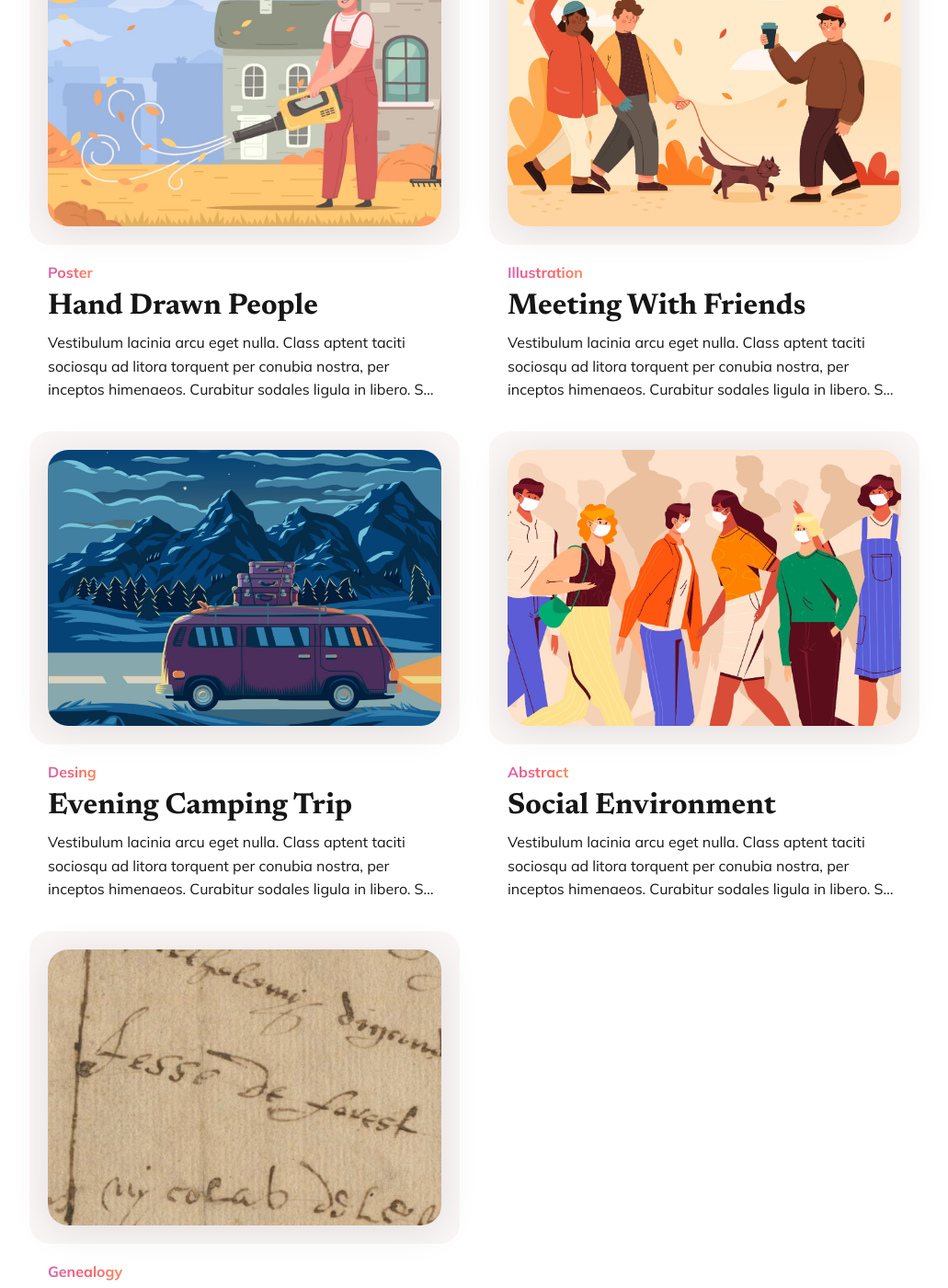
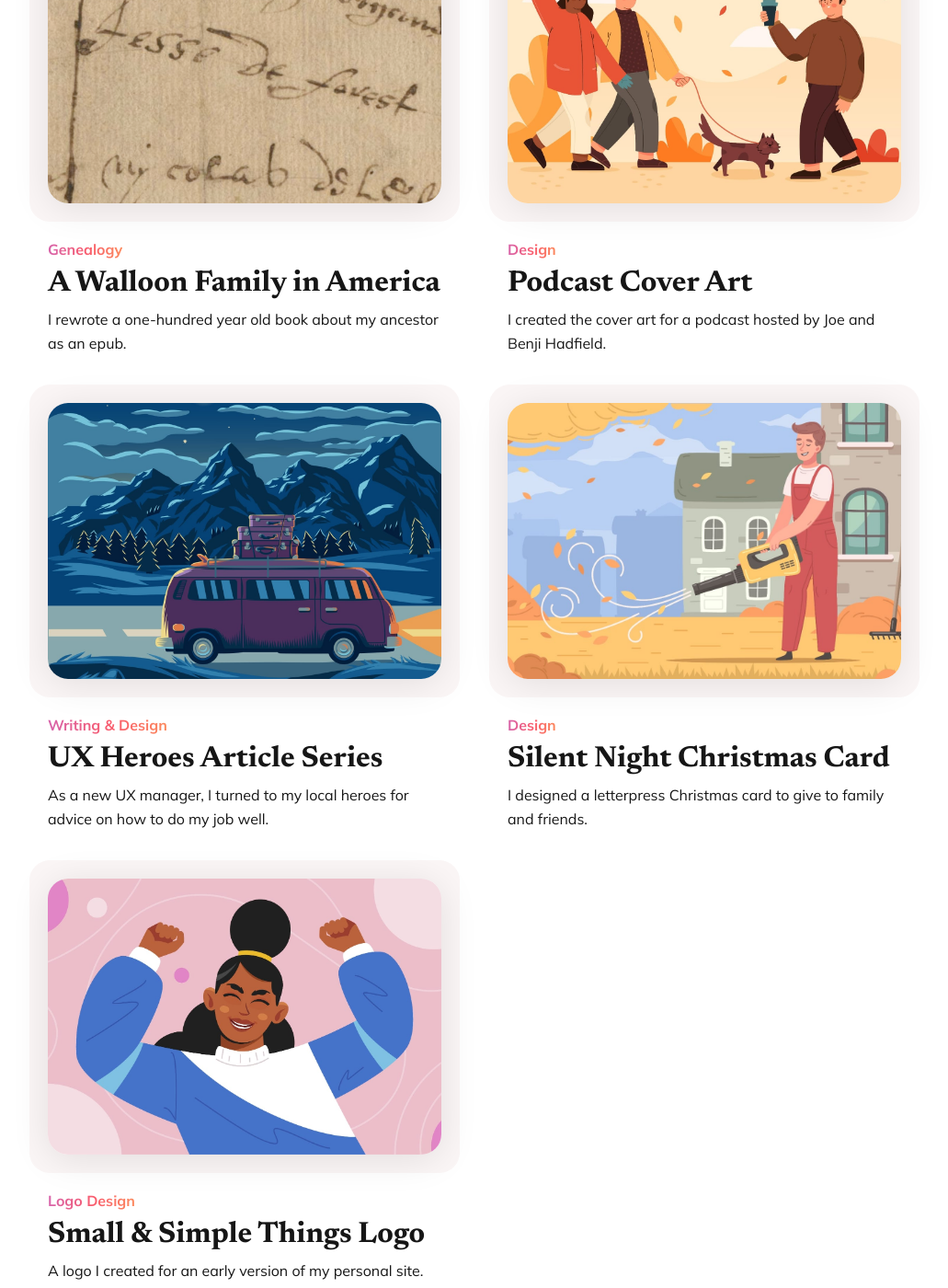
Before and after one commit to tomdeforest/tomdeforest.github.io, a Jekyll site: the page built from projects/index.html, in a window 1280 px wide and 1400 px high, scrolled down 1508 px. Shown: the whole window at 92% size, without its empty margins (124-1155 px from the left). Built offline with Jekyll 4.4.1, drawn with Linux system fonts in a browser that asks for light colours; some of the changed text lies outside the part shown.

Commit message:
Roughed in the projects.

```diff
--- /dev/null
+++ b/_projects/2011-01-07-small-and-simple-things-logo.md
@@ -0,0 +1,17 @@
+---
+title: Small & Simple Things Logo
+subtitle: Logo Design
+summary: A logo I created for an early version of my personal site.
+client: Myself
+tools: HTML, CSS
+date: 2011-01-07 08:01:35 +0300
+image: '/images/project-4.jpg'
+---
+
+<div class="gallery-box">
+  <div class="gallery">
+    <img src="/images/example-1.jpg" loading="lazy" alt="Project">
+    <img src="/images/example-2.jpg" loading="lazy" alt="Project">
+  </div>
+  <em>Gallery / <a href="https://www.freepik.com/" target="_blank">Freepic</a></em>
+</div>
--- a/_projects/2023-01-08-team-collaboration.md
+++ b/_projects/2011-12-25-silent-night-christmas-card.md
@@ -1,10 +1,9 @@
 ---
-title: Team Collaboration
-subtitle: Abstract
-summary: Vestibulum lacinia arcu eget nulla. Class aptent taciti sociosqu ad litora torquent per conubia nostra, per inceptos himenaeos. Curabitur sodales ligula in libero. Sed dignissim lacinia nunc curabitur tortor.
-client: Anvod Studio
-date: 2023-01-08 08:01:35 +0300
-image: '/images/project-3.jpg'
+title: Silent Night Christmas Card
+subtitle: Design
+summary: I designed a letterpress Christmas card to give to family and friends.
+date: 2011-12-25 08:01:35 +0300
+image: '/images/project-6.jpg'
 ---
 
 Proin quam. Etiam ultrices. Suspendisse in justo eu magna luctus suscipit. Sed lectus. Integer euismod lacus luctus magna. Quisque cursus, metus vitae pharetra auctor, sem massa mattis sem, at interdum magna augue eget diam. Vestibulum ante ipsum primis in faucibus orci luctus et ultrices posuere cubilia Curae. Donec lacus viverran, blandit vel, egestas et, augue. Vestibulum tincidunt malesuada tellus enim ultrices.
--- /dev/null
+++ b/_projects/2013-05-03-ux-hero-series.md
@@ -0,0 +1,8 @@
+---
+title: UX Heroes Article Series
+subtitle: Writing & Design
+summary: As a new UX manager, I turned to my local heroes for advice on how to do my job well.
+tools: HTML, CSS
+date: 2013-05-03 08:01:35 +0300
+image: '/images/project-8.jpg'
+---
--- /dev/null
+++ b/_projects/2019-04-02-best-book-brothers.md
@@ -0,0 +1,10 @@
+---
+title: Podcast Cover Art
+subtitle: Design
+summary: I created the cover art for a podcast hosted by Joe and Benji Hadfield.
+tools: Illustrator
+date: 2019-04-02-08:01:35 +0300
+image: '/images/project-7.jpg'
+---
+
+<p>The <a href="https://itunes.apple.com/us/podcast/id1369662613" rel="nofollow noreferrer"><em>Best Book Brothers</em> podcast</a> is produced by Joe and Benji Hadfield. They started the podcast as a way to stay connected with each and share their diverse and wandering interests with the wider world. I thoroughly enjoy their quirky sense of humor and intense curiosity, and I'm sure you will, too.</p>
--- a/_projects/2023-01-06-autumn-season.md
+++ b/_projects/2022-09-21-fall-spot-illustrations.md
@@ -1,10 +1,10 @@
 ---
-title: Autumn Season
-subtitle: Vectors
-summary: Vestibulum lacinia arcu eget nulla. Class aptent taciti sociosqu ad litora torquent per conubia nostra, per inceptos himenaeos. Curabitur sodales ligula in libero. Sed dignissim lacinia nunc curabitur tortor.
-client: Anvod Studio
-tools: 1. Illustrator 2. Procreate
-date: 2023-01-06 08:01:35 +0300
+title: Fall Spot Illustrations
+subtitle: Illustration
+summary: A series of spot illustrations for the fall season.
+client: Stock for Sale
+tools: Procreate
+date: 2022-09-21 08:01:35 +0300
 image: '/images/project-5.jpg'
 ---
 
--- /dev/null
+++ b/_projects/2022-10-15-woodroad-gear-tshirts.md
@@ -0,0 +1,16 @@
+---
+title: Woodroad Gear Co. T-shirts
+subtitle: Design
+summary: The owners of Woodroad Gear Co. commissioned me to design a collection of t-shirts for 2023. I aligned with their existing style and extended it to include new fonts to give a fresh feeling for the new season.
+client: Woodroad Gear Co.
+date: 2022-10-15 08:01:35 +0300
+image: '/images/project-3.jpg'
+---
+
+<div class="gallery-box">
+  <div class="gallery">
+    <img src="/images/example-1.jpg" loading="lazy" alt="Project">
+    <img src="/images/example-2.jpg" loading="lazy" alt="Project">
+  </div>
+  <em>Gallery / <a href="https://www.freepik.com/" target="_blank">Freepic</a></em>
+</div>
--- a/_projects/2023-01-02-social-environment.md
+++ /dev/null
@@ -1,38 +0,0 @@
----
-title: Social Environment
-subtitle: Abstract
-summary: Vestibulum lacinia arcu eget nulla. Class aptent taciti sociosqu ad litora torquent per conubia nostra, per inceptos himenaeos. Curabitur sodales ligula in libero. Sed dignissim lacinia nunc curabitur tortor.
-client: Anvod Studio
-tools: 1. Figma 2. Illustrator 3. Procreate
-date: 2023-01-02 08:01:35 +0300
-image: '/images/project-9.jpg'
----
-
-Proin quam. Etiam ultrices. Suspendisse in justo eu magna luctus suscipit. Sed lectus. Integer euismod lacus luctus magna. Quisque cursus, metus vitae pharetra auctor, sem massa mattis sem, at interdum magna augue eget diam. Vestibulum ante ipsum primis in faucibus orci luctus et ultrices posuere cubilia Curae. Donec lacus viverran, blandit vel, egestas et, augue. Vestibulum tincidunt malesuada tellus enim ultrices.
-
-## The Benefits of Custom Illustrations
-
-Etiam ultrices. Suspendisse in justo eu magna luctus suscipit. Sed lectus. Integer euismod lacus luctus magna. Quisque cursus, metus vitae pharetra auctor, sem massa mattis sem, at interdum magna. Ut orci risus, accumsan porttitor, cursus quis.
-
-<div class="gallery-box">
-  <div class="gallery">
-    <img src="/images/example-1.jpg" loading="lazy" alt="Project">
-    <img src="/images/example-2.jpg" loading="lazy" alt="Project">
-  </div>
-  <em>Gallery / <a href="https://www.freepik.com/" target="_blank">Freepic</a></em>
-</div>
-
-Vestibulum tincidunt malesuada tellus. Ut ultrices ultrices enim. Curabitur sit amet mauris. Morbi in dui quis est pulvinar ullamcorper. Nulla facilisi. Integer lacinia sollicitudin massa. Cras metus. Aenean lectus elit, fermentum non, convallis sagit.
-
-> The longer I live, the more I realize that I am never wrong about anything, and that all the pains I have so humbly taken to verify my notions have only wasted my time!
->
-> <cite>– George Bernard Shaw</cite>
-
-Nulla quam. Aenean laoreet. Vestibulum nisi lectus, commodo ac, facilisis ac, ultricies eu, pede. Ut orci risus, accumsan porttitor, cursus quis, aliquet eget, justo. Sed pretium blandit orci. Ut eu diam at pede suscipit sodales. Aenean lectus elit, fermentum non, convallis id, sagittis at, neque. Nullam mauris orci, aliquet et, iaculis et, viverra vitae, ligula. Nulla ut felis in purus aliquam imperdiet. Praesent libero. Sed cursus ante dapibus diam. Sed nisi. Nulla quis sem at nibh elementum imperdiet.
-
-- Etiam ultrices. Suspendisse in justo massa fusce non tortor.
-- Quisque volutpat condimentum velit class aptent taciti sodales.
-- Aenean lectus elit fermentum non convallis id sagittis neque porttitor.
-- Morbi lectus risus iaculis vel suscipit luctus nostra non massa.
-
-Vestibulum ante ipsum primis in faucibus orci luctus et ultrices posuere cubilia Curae. Morbi lacinia molestie dui. Praesent blandit dolor. Sed non quam. In vel mi sit amet augue congue elementum. Morbi in ipsum sit amet pede facilisis laoreet. Donec lacus nunc, viverra nec, blandit vel, egestas et, augue. Vestibulum tincidunt. Pellentesque nibh. Aenean quam. In scelerisque sem at dolor. Maecenas mattis. Sed convallis sem.
--- a/_projects/2023-01-03-evening-camping-trip.md
+++ /dev/null
@@ -1,37 +0,0 @@
----
-title: Evening Camping Trip
-subtitle: Desing
-summary: Vestibulum lacinia arcu eget nulla. Class aptent taciti sociosqu ad litora torquent per conubia nostra, per inceptos himenaeos. Curabitur sodales ligula in libero. Sed dignissim lacinia nunc curabitur tortor.
-tools: 1. Illustrator 2. Procreate
-date: 2023-01-03 08:01:35 +0300
-image: '/images/project-8.jpg'
----
-
-Proin quam. Etiam ultrices. Suspendisse in justo eu magna luctus suscipit. Sed lectus. Integer euismod lacus luctus magna. Quisque cursus, metus vitae pharetra auctor, sem massa mattis sem, at interdum magna augue eget diam. Vestibulum ante ipsum primis in faucibus orci luctus et ultrices posuere cubilia Curae. Donec lacus viverran, blandit vel, egestas et, augue. Vestibulum tincidunt malesuada tellus enim ultrices.
-
-## The Benefits of Custom Illustrations
-
-Etiam ultrices. Suspendisse in justo eu magna luctus suscipit. Sed lectus. Integer euismod lacus luctus magna. Quisque cursus, metus vitae pharetra auctor, sem massa mattis sem, at interdum magna. Ut orci risus, accumsan porttitor, cursus quis.
-
-<div class="gallery-box">
-  <div class="gallery">
-    <img src="/images/example-1.jpg" loading="lazy" alt="Project">
-    <img src="/images/example-2.jpg" loading="lazy" alt="Project">
-  </div>
-  <em>Gallery / <a href="https://www.freepik.com/" target="_blank">Freepic</a></em>
-</div>
-
-Vestibulum tincidunt malesuada tellus. Ut ultrices ultrices enim. Curabitur sit amet mauris. Morbi in dui quis est pulvinar ullamcorper. Nulla facilisi. Integer lacinia sollicitudin massa. Cras metus. Aenean lectus elit, fermentum non, convallis sagit.
-
-> The longer I live, the more I realize that I am never wrong about anything, and that all the pains I have so humbly taken to verify my notions have only wasted my time!
->
-> <cite>– George Bernard Shaw</cite>
-
-Nulla quam. Aenean laoreet. Vestibulum nisi lectus, commodo ac, facilisis ac, ultricies eu, pede. Ut orci risus, accumsan porttitor, cursus quis, aliquet eget, justo. Sed pretium blandit orci. Ut eu diam at pede suscipit sodales. Aenean lectus elit, fermentum non, convallis id, sagittis at, neque. Nullam mauris orci, aliquet et, iaculis et, viverra vitae, ligula. Nulla ut felis in purus aliquam imperdiet. Praesent libero. Sed cursus ante dapibus diam. Sed nisi. Nulla quis sem at nibh elementum imperdiet.
-
-- Etiam ultrices. Suspendisse in justo massa fusce non tortor.
-- Quisque volutpat condimentum velit class aptent taciti sodales.
-- Aenean lectus elit fermentum non convallis id sagittis neque porttitor.
-- Morbi lectus risus iaculis vel suscipit luctus nostra non massa.
-
-Vestibulum ante ipsum primis in faucibus orci luctus et ultrices posuere cubilia Curae. Morbi lacinia molestie dui. Praesent blandit dolor. Sed non quam. In vel mi sit amet augue congue elementum. Morbi in ipsum sit amet pede facilisis laoreet. Donec lacus nunc, viverra nec, blandit vel, egestas et, augue. Vestibulum tincidunt. Pellentesque nibh. Aenean quam. In scelerisque sem at dolor. Maecenas mattis. Sed convallis sem.
--- a/_projects/2023-01-04-meeting-with-friends.md
+++ /dev/null
@@ -1,37 +0,0 @@
----
-title: Meeting With Friends
-subtitle: Illustration
-summary: Vestibulum lacinia arcu eget nulla. Class aptent taciti sociosqu ad litora torquent per conubia nostra, per inceptos himenaeos. Curabitur sodales ligula in libero. Sed dignissim lacinia nunc curabitur tortor.
-tools: 1. Illustrator 2. Procreate
-date: 2023-01-04 08:01:35 +0300
-image: '/images/project-7.jpg'
----
-
-Proin quam. Etiam ultrices. Suspendisse in justo eu magna luctus suscipit. Sed lectus. Integer euismod lacus luctus magna. Quisque cursus, metus vitae pharetra auctor, sem massa mattis sem, at interdum magna augue eget diam. Vestibulum ante ipsum primis in faucibus orci luctus et ultrices posuere cubilia Curae. Donec lacus viverran, blandit vel, egestas et, augue. Vestibulum tincidunt malesuada tellus enim ultrices.
-
-## The Benefits of Custom Illustrations
-
-Etiam ultrices. Suspendisse in justo eu magna luctus suscipit. Sed lectus. Integer euismod lacus luctus magna. Quisque cursus, metus vitae pharetra auctor, sem massa mattis sem, at interdum magna. Ut orci risus, accumsan porttitor, cursus quis.
-
-<div class="gallery-box">
-  <div class="gallery">
-    <img src="/images/example-1.jpg" loading="lazy" alt="Project">
-    <img src="/images/example-2.jpg" loading="lazy" alt="Project">
-  </div>
-  <em>Gallery / <a href="https://www.freepik.com/" target="_blank">Freepic</a></em>
-</div>
-
-Vestibulum tincidunt malesuada tellus. Ut ultrices ultrices enim. Curabitur sit amet mauris. Morbi in dui quis est pulvinar ullamcorper. Nulla facilisi. Integer lacinia sollicitudin massa. Cras metus. Aenean lectus elit, fermentum non, convallis sagit.
-
-> The longer I live, the more I realize that I am never wrong about anything, and that all the pains I have so humbly taken to verify my notions have only wasted my time!
->
-> <cite>– George Bernard Shaw</cite>
-
-Nulla quam. Aenean laoreet. Vestibulum nisi lectus, commodo ac, facilisis ac, ultricies eu, pede. Ut orci risus, accumsan porttitor, cursus quis, aliquet eget, justo. Sed pretium blandit orci. Ut eu diam at pede suscipit sodales. Aenean lectus elit, fermentum non, convallis id, sagittis at, neque. Nullam mauris orci, aliquet et, iaculis et, viverra vitae, ligula. Nulla ut felis in purus aliquam imperdiet. Praesent libero. Sed cursus ante dapibus diam. Sed nisi. Nulla quis sem at nibh elementum imperdiet.
-
-- Etiam ultrices. Suspendisse in justo massa fusce non tortor.
-- Quisque volutpat condimentum velit class aptent taciti sodales.
-- Aenean lectus elit fermentum non convallis id sagittis neque porttitor.
-- Morbi lectus risus iaculis vel suscipit luctus nostra non massa.
-
-Vestibulum ante ipsum primis in faucibus orci luctus et ultrices posuere cubilia Curae. Morbi lacinia molestie dui. Praesent blandit dolor. Sed non quam. In vel mi sit amet augue congue elementum. Morbi in ipsum sit amet pede facilisis laoreet. Donec lacus nunc, viverra nec, blandit vel, egestas et, augue. Vestibulum tincidunt. Pellentesque nibh. Aenean quam. In scelerisque sem at dolor. Maecenas mattis. Sed convallis sem.
--- a/_projects/2023-01-05-hand-drawn-people.md
+++ /dev/null
@@ -1,36 +0,0 @@
----
-title: Hand Drawn People
-subtitle: Poster
-summary: Vestibulum lacinia arcu eget nulla. Class aptent taciti sociosqu ad litora torquent per conubia nostra, per inceptos himenaeos. Curabitur sodales ligula in libero. Sed dignissim lacinia nunc curabitur tortor.
-date: 2023-01-05 08:01:35 +0300
-image: '/images/project-6.jpg'
----
-
-Proin quam. Etiam ultrices. Suspendisse in justo eu magna luctus suscipit. Sed lectus. Integer euismod lacus luctus magna. Quisque cursus, metus vitae pharetra auctor, sem massa mattis sem, at interdum magna augue eget diam. Vestibulum ante ipsum primis in faucibus orci luctus et ultrices posuere cubilia Curae. Donec lacus viverran, blandit vel, egestas et, augue. Vestibulum tincidunt malesuada tellus enim ultrices.
-
-## The Benefits of Custom Illustrations
-
-Etiam ultrices. Suspendisse in justo eu magna luctus suscipit. Sed lectus. Integer euismod lacus luctus magna. Quisque cursus, metus vitae pharetra auctor, sem massa mattis sem, at interdum magna. Ut orci risus, accumsan porttitor, cursus quis.
-
-<div class="gallery-box">
-  <div class="gallery">
-    <img src="/images/example-1.jpg" loading="lazy" alt="Project">
-    <img src="/images/example-2.jpg" loading="lazy" alt="Project">
-  </div>
-  <em>Gallery / <a href="https://www.freepik.com/" target="_blank">Freepic</a></em>
-</div>
-
-Vestibulum tincidunt malesuada tellus. Ut ultrices ultrices enim. Curabitur sit amet mauris. Morbi in dui quis est pulvinar ullamcorper. Nulla facilisi. Integer lacinia sollicitudin massa. Cras metus. Aenean lectus elit, fermentum non, convallis sagit.
-
-> The longer I live, the more I realize that I am never wrong about anything, and that all the pains I have so humbly taken to verify my notions have only wasted my time!
->
-> <cite>– George Bernard Shaw</cite>
-
-Nulla quam. Aenean laoreet. Vestibulum nisi lectus, commodo ac, facilisis ac, ultricies eu, pede. Ut orci risus, accumsan porttitor, cursus quis, aliquet eget, justo. Sed pretium blandit orci. Ut eu diam at pede suscipit sodales. Aenean lectus elit, fermentum non, convallis id, sagittis at, neque. Nullam mauris orci, aliquet et, iaculis et, viverra vitae, ligula. Nulla ut felis in purus aliquam imperdiet. Praesent libero. Sed cursus ante dapibus diam. Sed nisi. Nulla quis sem at nibh elementum imperdiet.
-
-- Etiam ultrices. Suspendisse in justo massa fusce non tortor.
-- Quisque volutpat condimentum velit class aptent taciti sodales.
-- Aenean lectus elit fermentum non convallis id sagittis neque porttitor.
-- Morbi lectus risus iaculis vel suscipit luctus nostra non massa.
-
-Vestibulum ante ipsum primis in faucibus orci luctus et ultrices posuere cubilia Curae. Morbi lacinia molestie dui. Praesent blandit dolor. Sed non quam. In vel mi sit amet augue congue elementum. Morbi in ipsum sit amet pede facilisis laoreet. Donec lacus nunc, viverra nec, blandit vel, egestas et, augue. Vestibulum tincidunt. Pellentesque nibh. Aenean quam. In scelerisque sem at dolor. Maecenas mattis. Sed convallis sem.
--- a/_projects/2023-01-07-woman-dancing.md
+++ /dev/null
@@ -1,38 +0,0 @@
----
-title: Woman Dancing
-subtitle: Illustration
-summary: Vestibulum lacinia arcu eget nulla. Class aptent taciti sociosqu ad litora torquent per conubia nostra, per inceptos himenaeos. Curabitur sodales ligula in libero. Sed dignissim lacinia nunc curabitur tortor.
-client: Anvod Studio
-tools: 1. Illustrator 2. Procreate
-date: 2023-01-07 08:01:35 +0300
-image: '/images/project-4.jpg'
----
-
-Proin quam. Etiam ultrices. Suspendisse in justo eu magna luctus suscipit. Sed lectus. Integer euismod lacus luctus magna. Quisque cursus, metus vitae pharetra auctor, sem massa mattis sem, at interdum magna augue eget diam. Vestibulum ante ipsum primis in faucibus orci luctus et ultrices posuere cubilia Curae. Donec lacus viverran, blandit vel, egestas et, augue. Vestibulum tincidunt malesuada tellus enim ultrices.
-
-## The Benefits of Custom Illustrations
-
-Etiam ultrices. Suspendisse in justo eu magna luctus suscipit. Sed lectus. Integer euismod lacus luctus magna. Quisque cursus, metus vitae pharetra auctor, sem massa mattis sem, at interdum magna. Ut orci risus, accumsan porttitor, cursus quis.
-
-<div class="gallery-box">
-  <div class="gallery">
-    <img src="/images/example-1.jpg" loading="lazy" alt="Project">
-    <img src="/images/example-2.jpg" loading="lazy" alt="Project">
-  </div>
-  <em>Gallery / <a href="https://www.freepik.com/" target="_blank">Freepic</a></em>
-</div>
-
-Vestibulum tincidunt malesuada tellus. Ut ultrices ultrices enim. Curabitur sit amet mauris. Morbi in dui quis est pulvinar ullamcorper. Nulla facilisi. Integer lacinia sollicitudin massa. Cras metus. Aenean lectus elit, fermentum non, convallis sagit.
-
-> The longer I live, the more I realize that I am never wrong about anything, and that all the pains I have so humbly taken to verify my notions have only wasted my time!
->
-> <cite>– George Bernard Shaw</cite>
-
-Nulla quam. Aenean laoreet. Vestibulum nisi lectus, commodo ac, facilisis ac, ultricies eu, pede. Ut orci risus, accumsan porttitor, cursus quis, aliquet eget, justo. Sed pretium blandit orci. Ut eu diam at pede suscipit sodales. Aenean lectus elit, fermentum non, convallis id, sagittis at, neque. Nullam mauris orci, aliquet et, iaculis et, viverra vitae, ligula. Nulla ut felis in purus aliquam imperdiet. Praesent libero. Sed cursus ante dapibus diam. Sed nisi. Nulla quis sem at nibh elementum imperdiet.
-
-- Etiam ultrices. Suspendisse in justo massa fusce non tortor.
-- Quisque volutpat condimentum velit class aptent taciti sodales.
-- Aenean lectus elit fermentum non convallis id sagittis neque porttitor.
-- Morbi lectus risus iaculis vel suscipit luctus nostra non massa.
-
-Vestibulum ante ipsum primis in faucibus orci luctus et ultrices posuere cubilia Curae. Morbi lacinia molestie dui. Praesent blandit dolor. Sed non quam. In vel mi sit amet augue congue elementum. Morbi in ipsum sit amet pede facilisis laoreet. Donec lacus nunc, viverra nec, blandit vel, egestas et, augue. Vestibulum tincidunt. Pellentesque nibh. Aenean quam. In scelerisque sem at dolor. Maecenas mattis. Sed convallis sem.
--- a/projects/index.html
+++ b/projects/index.html
@@ -1,7 +1,7 @@
 ---
 layout: default
 title: My Work
-description: Some of the projects I've had the privelege to be a part of.
+description: Here is a sampling of my professional work and personal projects.
 image:
 ---
 
```
Also changed, not shown: _projects/2022-03-12-neuschwanstein-castle-illustration.md (added, +17 -0 lines).
